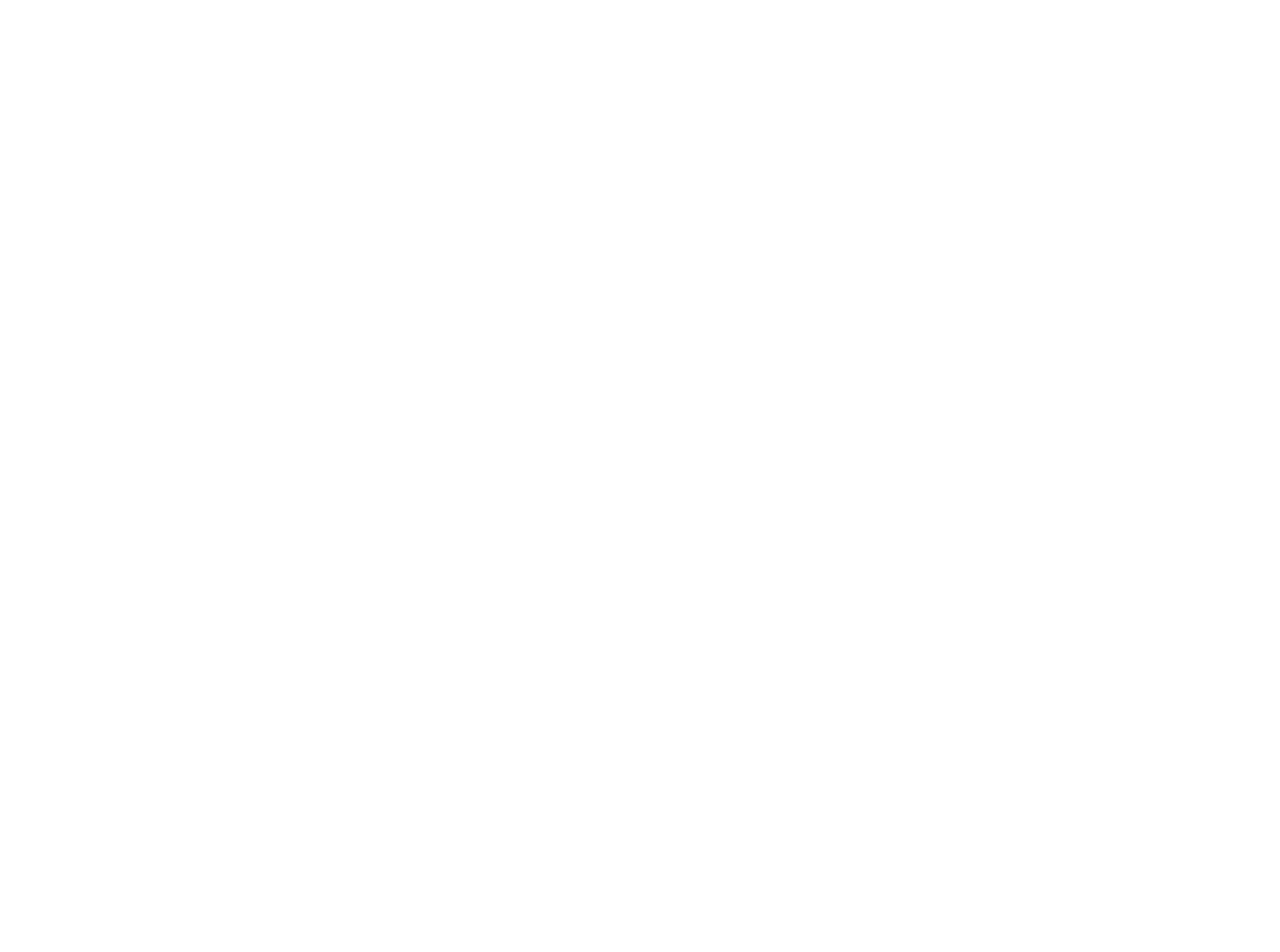
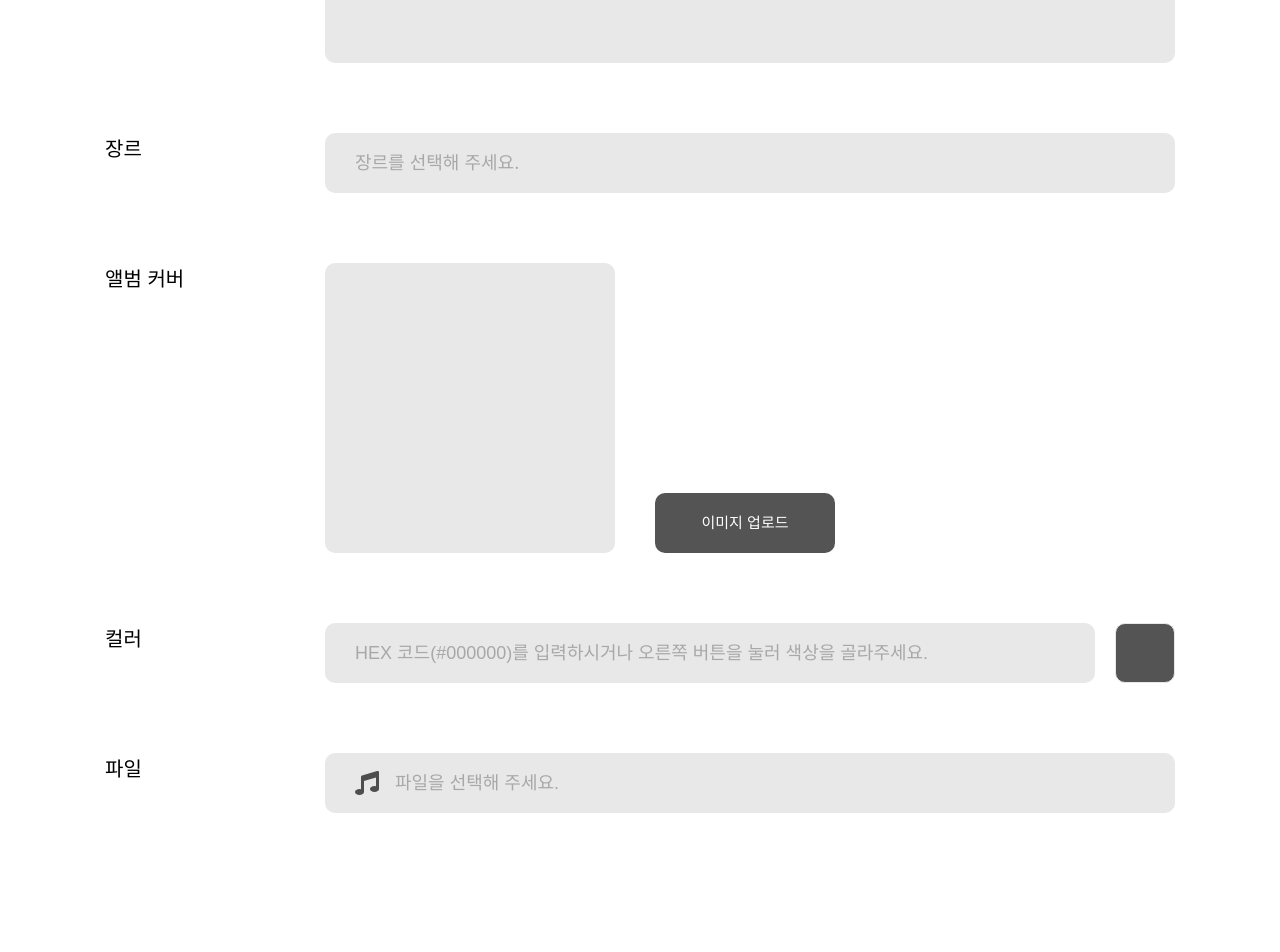
Before and after one commit to itsstacy/tuttimusicFE, a React (Create React App) app: page /upload in a window 1280 px wide. Shown: the part 560-1512 px from the top of the page. Before the commit the page ends 800 px from the top, so only its background shows below. Built offline with nearby package versions, Linux system fonts and the light colour scheme.

Commit message:
Upload 컴포넌트 기본 view 작업

```diff
--- a/src/pages/Upload.js
+++ b/src/pages/Upload.js
@@ -1,9 +1,404 @@
 import React from 'react'
+import styled from 'styled-components';
+
+import { HexColorPicker } from "react-colorful";
+
+import { FaMusic } from "react-icons/fa"
+
+
 
 function Upload() {
+
+  const color_ref = React.useRef(null);
+
+  const [selectGenre, setSelectGenre] = React.useState("장르를 선택해 주세요.");
+  const [genreState, setGenreState] = React.useState(false);
+
+  const genreList = ["발라드", "R&B", "힙합", "댄스곡", "연주곡"]
+
+  const genreOpenClose = () => {
+    setGenreState(!genreState);
+
+  }
+
+  const JobSelect = () => {
+    return (
+      <>
+        <div className="upload-options-container">
+          {genreList.map((item) => (
+            <div className="upload-option">
+              <input
+                type="radio"
+                className="radio"
+                id={item}
+                name={item}
+                key={item}
+              ></input>
+              <label
+                for={item}
+                className="upload-select-option"
+                onClick={(item) => {
+                  setSelectGenre(item.target.innerText);
+                  setGenreState(!genreState);
+                }}
+              >
+                {item}
+              </label>
+            </div>
+          ))}
+        </div>
+      </>
+    );
+  };
+
+  const [previewImg, setPreviewImg] = React.useState(null);
+  const [imgName, setImgName] = React.useState(null);
+
+  const onLoadImage = (e) => {
+    let render = new FileReader()
+    setImgName(e.target.files[0].name);
+
+    if(e.target.files[0]) {
+      render.readAsDataURL(e.target.files[0])
+    }
+
+    render.onload = () => {
+      const previewImgUrl = render.result;
+
+      if(previewImgUrl) {
+        setPreviewImg(previewImgUrl);
+      }
+    }
+
+
+  }
+
+  const [color, setColor] = React.useState("#545454");
+  const [colorState, setColorState] = React.useState(false);
+  const [colorRef, setColorRef] = React.useState("#545454");
+
+  const ColorChange = () => {
+    console.log("colorRef ===>", color_ref.current.value);
+    console.log("color ===>", color);
+    setColor(color_ref.current.value);
+  }
+
+  const [musicName, setMusicName] = React.useState(null);
+
+  const onLoadMusic = (e) => {
+
+    setMusicName(e.target.files[0].name);
+
+  }
+
   return (
-    <div>Upload</div>
+
+
+    <UpLoad>
+      <div className="upload-wrap">
+      <p className="upload-title">곡 업로드</p>
+      <p className="upload-subtitle">당신의 음악을 세상에 들려주세요!</p>
+      <div className="upload-form">
+
+        {/***** 곡명 *****/}
+
+        <label className="upload-label">
+          <span className="upload-label-span">곡명</span>
+          <input type="text" className="upload-input" placeholder="곡명을 입력해 주세요."/>
+        </label>
+
+        {/***** 소개글 *****/}
+
+        <label className="upload-label">
+          <span className="upload-label-span">소개글</span>
+          <textarea className="upload-input" placeholder="곡에 대해 소개해 주세요."/>
+        </label>
+
+        {/***** 장르 *****/}
+
+        <label className="upload-label">
+          <span className="upload-label-span">장르</span>
+
+          <div className="upload-select-box">
+              <div className="upload-selected" onClick={genreOpenClose}>
+                {/* <div className="selected" > */}
+                {selectGenre}
+
+              </div>
+
+              {genreState ? <JobSelect /> : null}
+            </div>
+
+        </label>
+
+        {/***** 앨범 커버 *****/}
+
+        <div className="upload-image-wrap">
+
+        <label className="upload-label">
+          <span className="upload-label-span">앨범 커버</span>
+          </label>
+          <div className="upload-image-box">
+          <UploadImagePreview previewImg={previewImg}></UploadImagePreview>
+          <label className="upload-label-button" for="upload-image">이미지 업로드</label>
+          <span id="upload-image-span">{imgName}</span>
+          <input type="file" id="upload-image" accept='image/*' onChange={onLoadImage} />
+          </div>
+          </div>
+
+
+
+
+        {/***** 컬러 *****/}
+
+        <div className="upload-color-wrap">
+
+        <label className="upload-label">
+          <span className="upload-label-span">컬러</span>
+          <input type="text" className="upload-input" id="upload-input-color" onChange={ColorChange} ref={color_ref} placeholder="HEX 코드(#000000)를 입력하시거나 오른쪽 버튼을 눌러 색상을 골라주세요."/>
+          <UploadColor color={color} onClick={() => setColorState(!colorState)}></UploadColor>
+        </label>
+
+        {colorState ?
+
+        <HexColorPicker
+        className="hex-color"
+        color={color}
+        onChange={setColor}/>
+        : null }
+
+        </div>
+
+
+
+        {/***** 파일 *****/}
+        <div className="upload-music-wrap">
+
+        <label className="upload-label">
+          <span className="upload-label-span">파일</span>
+          </label>
+          <div className="upload-music-box">
+          <label className="upload-label-button-music" for="upload-music">
+          <FaMusic id="upload-music-icon"/></label>
+          <input type="text" className="upload-input" id="upload-input-music" placeholder="파일을 선택해 주세요." value={musicName}/>
+          <input type="file" id="upload-music" accept='audio/*' onChange={onLoadMusic}/>
+          </div>
+          </div>
+
+
+
+
+      </div>
+      </div>
+      </UpLoad>
   )
 }
 
+let UpLoad = styled.div`
+display: flex;
+justify-content: center;
+align-items: center;
+
+.upload-wrap {
+  width:1280px;
+}
+
+.upload-title {
+  margin:0;
+  margin-top:50px;
+  font-size: 36px;
+  font-weight: bold;
+  color:#000;
+}
+
+.upload-subtitle {
+  margin:0;
+  margin-top:16px;
+  margin-bottom:60px;
+  font-size:16px;
+}
+
+.upload-form {
+  border-top:1px solid #E8E8E8;
+  display: flex;
+  flex-direction: column;
+  /* justify-content: space-between;
+  align-items: flex-start; */
+  padding: 50px 105px;
+}
+
+.upload-label {
+  position:relative;
+  margin-bottom: 70px;
+  display: flex;
+  flex-direction: row;
+}
+
+.upload-label-span {
+  display: block;
+  width: 220px;
+  font-size:20px;
+}
+
+.upload-input {
+width:850px;
+height: 60px;
+background-color:#E8E8E8;
+border:none;
+outline:none;
+border-radius:10px;
+padding: 0 30px;
+font-size:18px;
+}
+
+.upload-input::placeholder {
+  color: #a8a8a8;
+}
+
+.upload-label textarea {
+  padding-top:15px;
+  height: 160px;
+  resize: none;
+}
+
+.upload-selected {
+  width:850px;
+  height: 60px;
+  background-color:#E8E8E8;
+  border:none;
+  outline:none;
+  border-radius:10px;
+  padding: 0 30px;
+  font-size:18px;
+  line-height:60px;
+  color: #a8a8a8;
+}
+
+input[type=radio] {
+  display:none;
+}
+
+.upload-select-option {
+  display: block;
+  width:850px;
+  height: 60px;
+  background-color:#fff;
+  border:none;
+  outline:none;
+  border-radius:10px;
+  padding: 0 30px;
+  font-size:18px;
+  line-height:60px;
+  color: #A8A8A8;
+  cursor: pointer;
+}
+
+.upload-options-container {
+  position: absolute;
+  border: 1px solid rgb(200, 202, 210);
+  border-top: none;
+  background-color: #FFF;
+  width: 850px;
+  border-radius: 10px;
+  overflow: hidden;
+  z-index: 1;
+  box-shadow: 0 5px 10px -3px grey;
+  }
+
+  .upload-image-wrap {
+    display: flex;
+    margin-bottom:70px;
+  }
+
+  .upload-image-box {
+    width:1060px;
+    display:flex;
+    align-items: flex-end;
+  }
+
+  .upload-label-button {
+    width:180px;
+    height:60px;
+    line-height: 60px;
+    background-color:#545454;
+    border-radius: 10px;
+    font-size: 15px;
+    color:#fff;
+    text-align: center;
+    margin-left:40px;
+    cursor: pointer;
+  }
+
+  #upload-image {
+    display:none;
+  }
+
+  #upload-image-span {
+    margin-left:10px;
+  }
+
+  #upload-input-color {
+    width: 770px;
+  }
+
+  .upload-color-wrap {
+    position: relative;
+  }
+
+  .hex-color {
+    width: 200px;
+    height: 200px;
+    position:absolute;
+    display: flex;
+    z-index:22;
+    bottom: 10px;
+    right: -220px;
+  }
+
+  .upload-music-wrap {
+    display: flex;
+    margin-bottom:70px;
+  }
+
+  #upload-music-icon {
+    font-size:24px;
+    color:#4E4E4E;
+    position: absolute;
+    z-index: 22;
+    margin-top:18px;
+    margin-left: 30px;
+    cursor: pointer;
+  }
+
+  #upload-music {
+    display: none;
+  }
+
+  #upload-input-music {
+    padding: 0 70px;
+  }
+`
+
+let UploadImagePreview = styled.div`
+  width:290px;
+  height:290px;
+  background-color:#E8E8E8;
+  border-radius: 10px;
+  background-image:url(${(props) => props.previewImg});
+  background-size:cover;
+  background-position: 50% 50%;
+`
+
+let UploadColor = styled.div`
+  width: 60px;
+  height: 60px;
+  background-color:${(props) => props.color};
+  margin-left: 20px;
+  border-radius: 10px;
+  border:1px solid #E8e8e8;
+`
+
+
+
+
 export default Upload;
```
